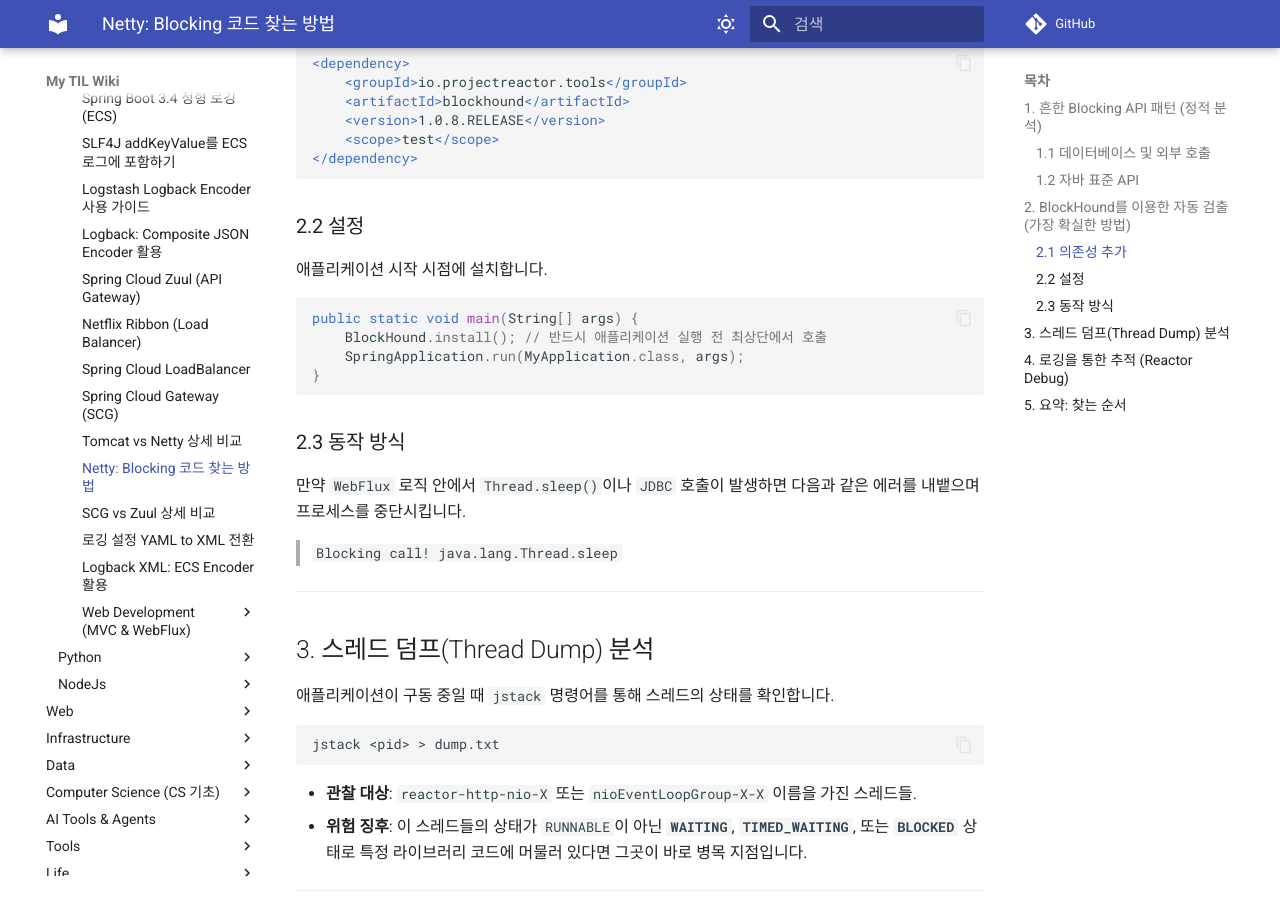
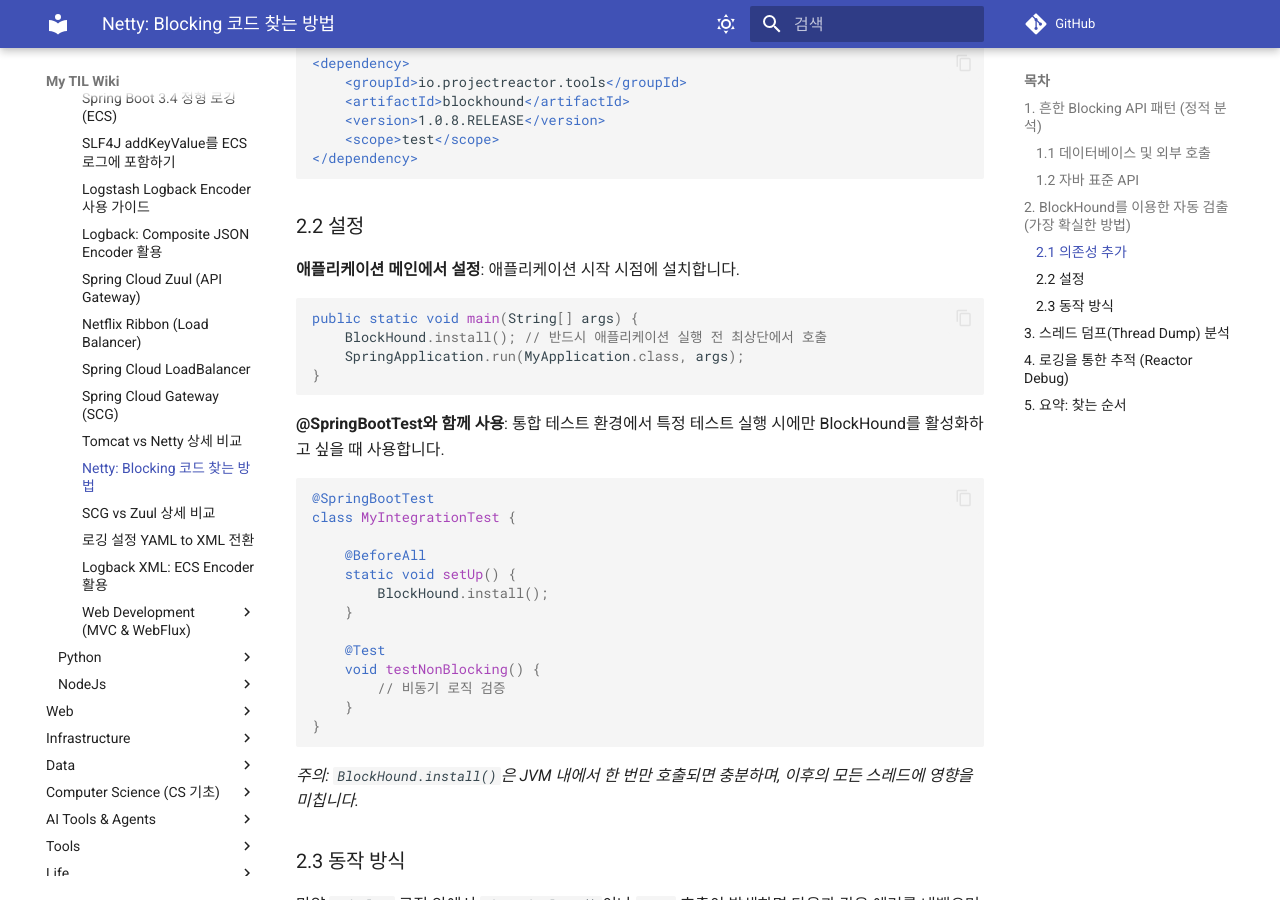
Before and after one commit to DevDooly/TIL, an MkDocs documentation site: the page built from docs/Language/Java/SpringBoot/Finding_Blocking_Operations.md, in a window 1280 px wide and 900 px high, scrolled down 1247 px. Built offline with MkDocs 1.6.1 and Material for MkDocs 9.7.7, drawn with Linux system fonts in a browser that asks for light colours; comment, search, counter and statistics services are not loaded.

Commit message:
docs: BlockHound를 @SpringBootTest와 함께 사용하는 방법 추가

````diff
--- a/docs/Language/Java/SpringBoot/Finding_Blocking_Operations.md
+++ b/docs/Language/Java/SpringBoot/Finding_Blocking_Operations.md
@@ -47,6 +47,8 @@ dependencies {
 ```
 
 ### 2.2 설정
+
+**애플리케이션 메인에서 설정**:
 애플리케이션 시작 시점에 설치합니다.
 
 ```java
@@ -55,6 +57,26 @@ public static void main(String[] args) {
     SpringApplication.run(MyApplication.class, args);
 }
 ```
+
+**@SpringBootTest와 함께 사용**:
+통합 테스트 환경에서 특정 테스트 실행 시에만 BlockHound를 활성화하고 싶을 때 사용합니다.
+
+```java
+@SpringBootTest
+class MyIntegrationTest {
+
+    @BeforeAll
+    static void setUp() {
+        BlockHound.install();
+    }
+
+    @Test
+    void testNonBlocking() {
+        // 비동기 로직 검증
+    }
+}
+```
+*주의: `BlockHound.install()`은 JVM 내에서 한 번만 호출되면 충분하며, 이후의 모든 스레드에 영향을 미칩니다.*
 
 ### 2.3 동작 방식
 만약 `WebFlux` 로직 안에서 `Thread.sleep()`이나 `JDBC` 호출이 발생하면 다음과 같은 에러를 내뱉으며 프로세스를 중단시킵니다.
````
Also changed, not shown: README.md (+1 -1 lines), docs/Recent_Changes.md (+1 -1 lines).
